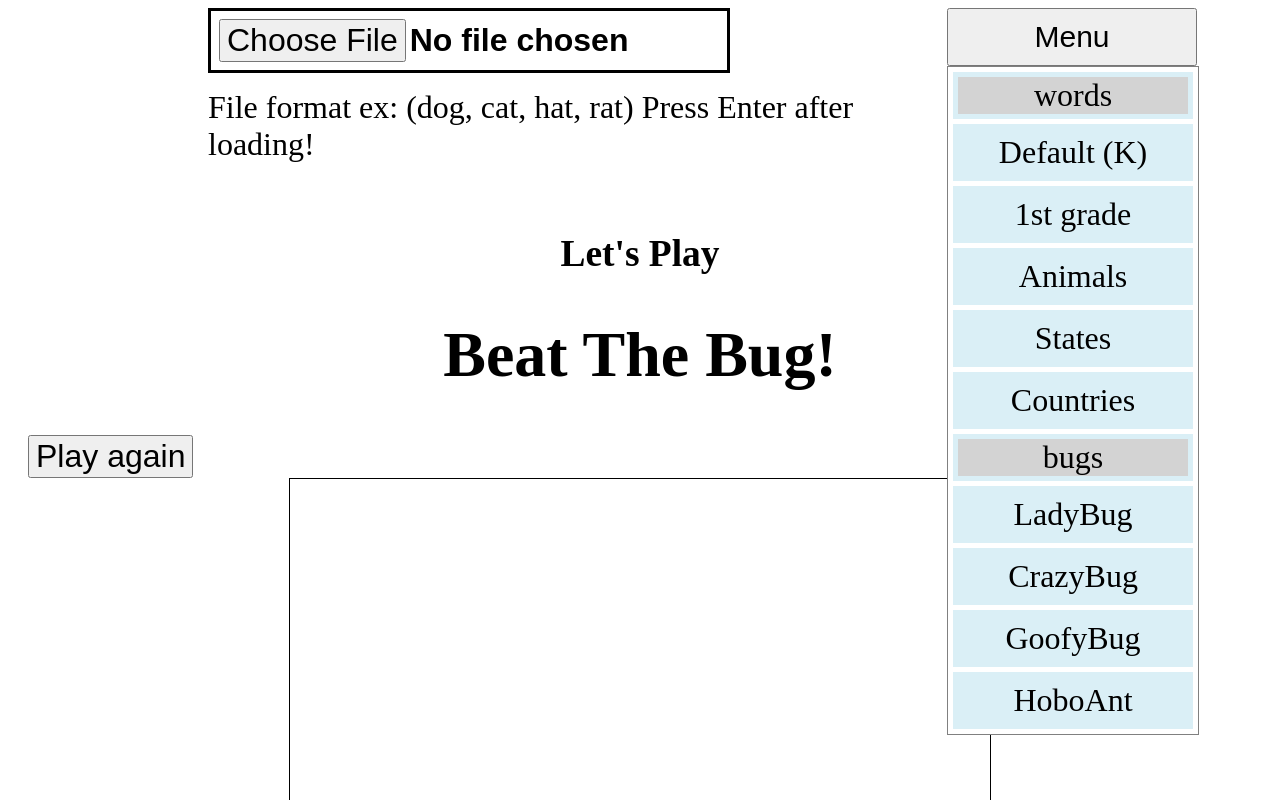
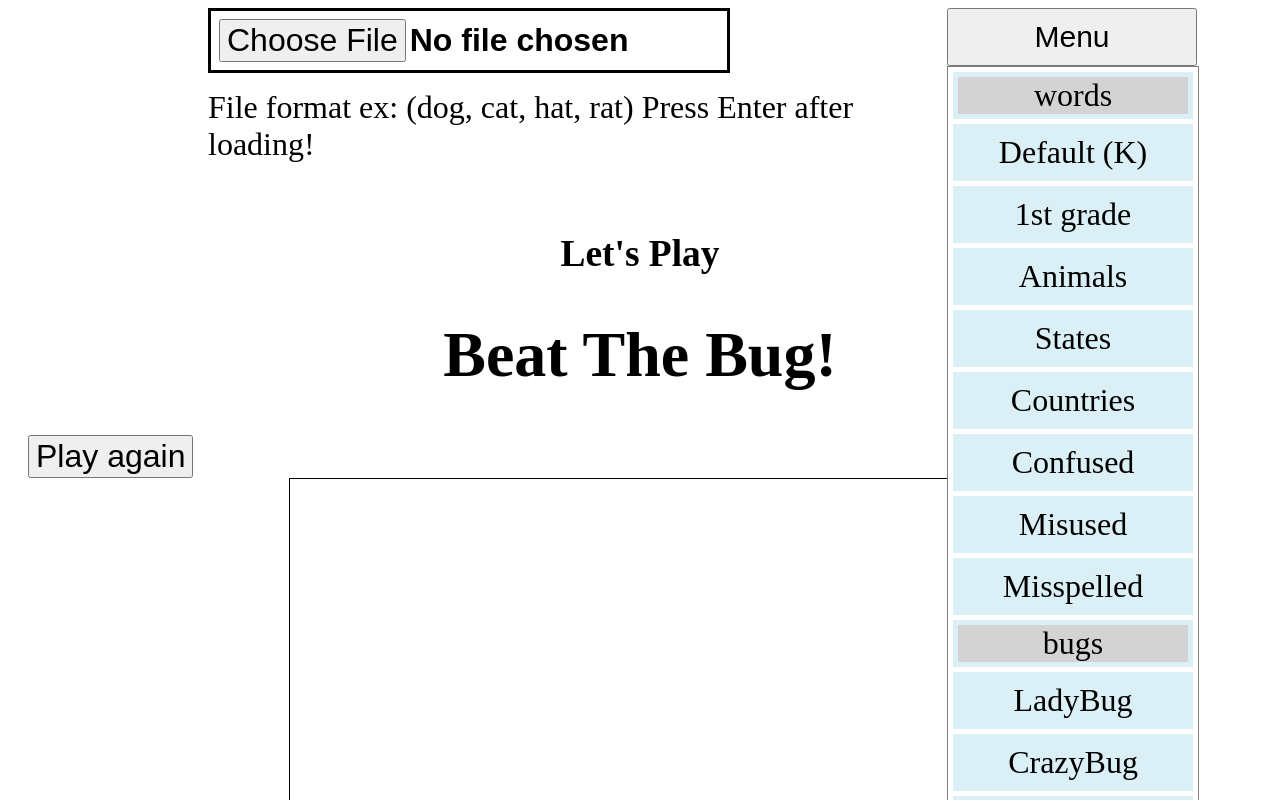
Before and after one commit to larrynjackson/beat-the-bug, a React (Create React App) app: page / in a window 1280 px wide. Both pictures are taken after a click on the button "Menu". Shown: the top 800 px of the page. Built offline with nearby package versions, Linux system fonts and the light colour scheme; the HTML template or start-up script is replaced by a standard one.

Commit message:
new word lists

```diff
--- a/src/App.tsx
+++ b/src/App.tsx
@@ -24,6 +24,9 @@ import { stateWords } from './data/stateList';
 import { words } from './data/wordList';
 import { countryWords } from './data/countryList';
 import { animalWords } from './data/amimalList';
+import { misusedWords } from './data/misusedList';
+import { misspelledWords } from './data/misspelledList';
+import { confusedWords } from './data/confusedList';
 
 // temp site: https://neon-horse-18b33a.netlify.app
 
@@ -212,6 +215,18 @@ function App() {
               <button onClick={() => handleUpdateList(countryWords)}>
                 Countries
               </button>,
+
+              <button onClick={() => handleUpdateList(confusedWords)}>
+                Confused
+              </button>,
+
+              <button onClick={() => handleUpdateList(misusedWords)}>
+                Misused
+              </button>,
+
+              <button onClick={() => handleUpdateList(misspelledWords)}>
+                Misspelled
+              </button>,
               <div
                 style={{
                   backgroundColor: 'lightgray',
--- /dev/null
+++ b/src/data/confusedList.ts
@@ -0,0 +1,61 @@
+export const confusedWords = [
+  'advice',
+  'advise',
+  'affect',
+  'effect',
+  'among',
+  'amongst',
+  'between',
+  'assure',
+  'ensure',
+  'insure',
+  'breath',
+  'breathe',
+  'capital',
+  'capitol',
+  'complement',
+  'compliment',
+  'disinterested',
+  'uninterested',
+  'defence',
+  'defense',
+  'emigrate',
+  'immigrate',
+  'empathy',
+  'sympathy',
+  'farther',
+  'further',
+  'flaunt',
+  'flout',
+  'gaff',
+  'gaffe',
+  'gray',
+  'grey',
+  'historic',
+  'historical',
+  'imply',
+  'infer',
+  'lay',
+  'lie',
+  'lead',
+  'led',
+  'learned',
+  'learnt',
+  'loose',
+  'lose',
+  'principal',
+  'principle',
+  'inquiry',
+  'enquiry',
+  'stationary',
+  'stationery',
+  'than',
+  'then',
+  'their',
+  'there',
+  'to',
+  'too',
+  'toward',
+  'towards',
+  'whose',
+];
--- /dev/null
+++ b/src/data/misspelledList.ts
@@ -0,0 +1,52 @@
+export const misspelledWords = [
+  'accommodation',
+  'address',
+  'accommodate',
+  'whether',
+  'weather',
+  'rehearsal',
+  'committed',
+  'pursue',
+  'occurrence',
+  'length',
+  'strength',
+  'separate',
+  'appalling',
+  'taught',
+  'thought',
+  'through',
+  'commission',
+  'receive',
+  'colleague',
+  'disease',
+  'compel',
+  'bizarre',
+  'conscious',
+  'advertisement',
+  'succinct',
+  'rhythm',
+  'which',
+  'witch',
+  'perceive',
+  'occur',
+  'entrepreneur',
+  'acquire',
+  'convenient',
+  'divide',
+  'aggressive',
+  'environment',
+  'suppress',
+  'embarrassed',
+  'minuscule',
+  'occurred',
+  'stretch',
+  'responsibility',
+  'assessment',
+  'awkward',
+  'endeavour',
+  'believe',
+  'weird',
+  'achieve',
+  'grateful',
+  'biography',
+];
--- /dev/null
+++ b/src/data/misusedList.ts
@@ -0,0 +1,29 @@
+export const misusedWords = [
+  'literally',
+  'peruse',
+  'terrific',
+  'ambivalent',
+  'irregardless',
+  'disinterested',
+  'bemused',
+  'grizzly',
+  'entitled',
+  'electrocute',
+  'irony',
+  'impeach',
+  'pristine',
+  'refute',
+  'dilemma',
+  'fewer',
+  'less',
+  'concerning',
+  'disconcerting',
+  'momentarily',
+  'enormity',
+  'conversate',
+  'factoid',
+  'nauseous',
+  'nauseated',
+  'misnomer',
+  'ultimate',
+];
```
